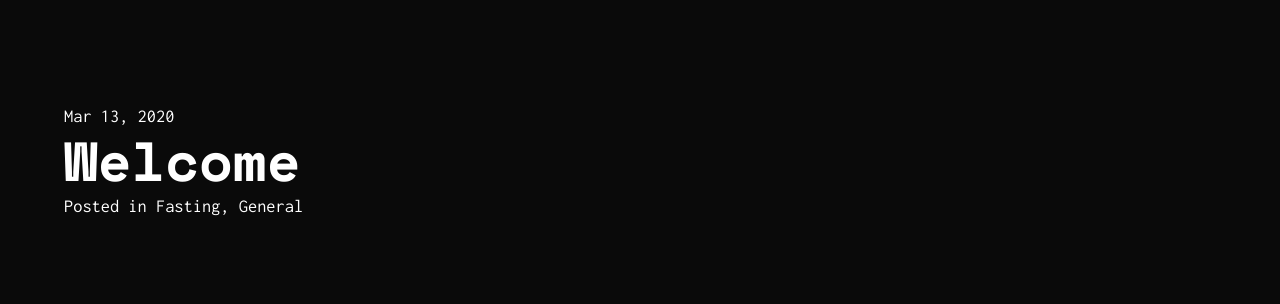
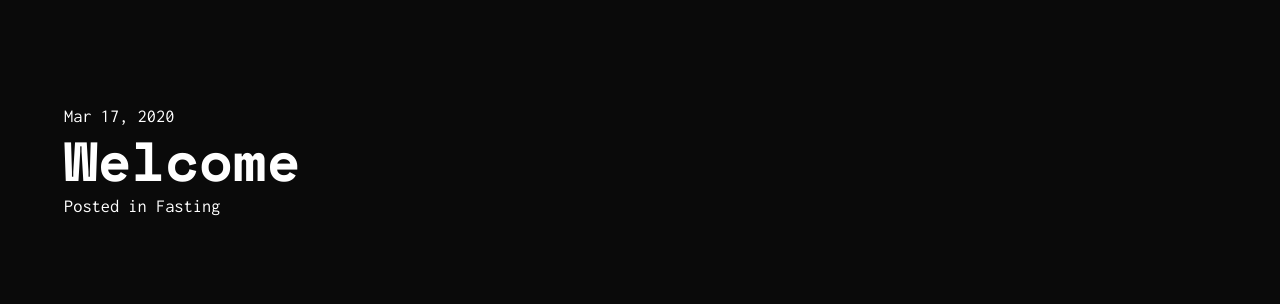
Before and after one commit to oliverwljohnson/oliverwljohnson.github.io, a Jekyll site: the page built from _posts/2020-03-14-welcome.markdown, in a window 1280 px wide and 900 px high. Shown: the part 313-617 px from the top of the window. Built offline with Jekyll 4.4.1, drawn with Linux system fonts in a browser that asks for light colours; nearby versions of some CDN libraries; part of the change alters nothing that is shown.

Commit message:
Site logo and config

```diff
--- a/_config.yml
+++ b/_config.yml
@@ -1,21 +1,25 @@
 # Site/SEO settings
-email:
+email: oliverwljohnson@gmail.com
 permalink: /:year/:month/:day/:title/
 google_analytics:
 
-title: Trophy
-description:
+title: synt
+description: Systems Intelligence
 url: ""
 baseurl: ""
-twitter_username:
+twitter_username: owlj7
 default_img:
 
 # Profile settings
-name:
-profile_img:
-profile:
+name: Oliver Johnson
+profile_img: https://media-exp1.licdn.com/dms/image/C5103AQH-U5mJSOUPsw/profile-displayphoto-shrink_200_200/0?e=1590019200&v=beta&t=hbwTbBQAd1c1y35yHHJEWgFCz9N_oh5bihFtdhaDRNc
+profile: /assets/SYNT.png
 social:
-  github:
+  github: https://github.com/oliverwljohnson
+  linkedin-in: https://www.linkedin.com/in/oliver-johnson/
+  youtube:
+  patreon:
+
 
 # Build settings
 markdown: kramdown
--- a/_posts/2020-03-14-welcome.markdown
+++ b/_posts/2020-03-14-welcome.markdown
@@ -1,13 +1,12 @@
 ---
 layout: post
 title: "Welcome"
-date: 2020-03-13
+date: 2020-03-17
 categories:
   - Fasting
-  - General
 description: Introduction to my blog
-image:
-image-sm: https://picsum.photos/500/300?image=1003
+image: assets/SYNT.png
+image-sm:
 ---
 Welcome to my blog. I haven't written publically for a year since I developed my [IoT Glowstick](https://cs.anu.edu.au/courses/china-study-tour/news/#oliver-johnson), a wearable music selection system. I'd like this to be a place to collate my views on current events, share interesting insights as well as a bit of a personal repository as I complete my time at ANU and move onto other things.
 
```
Also changed, not shown: assets/SYNT.png (added).
